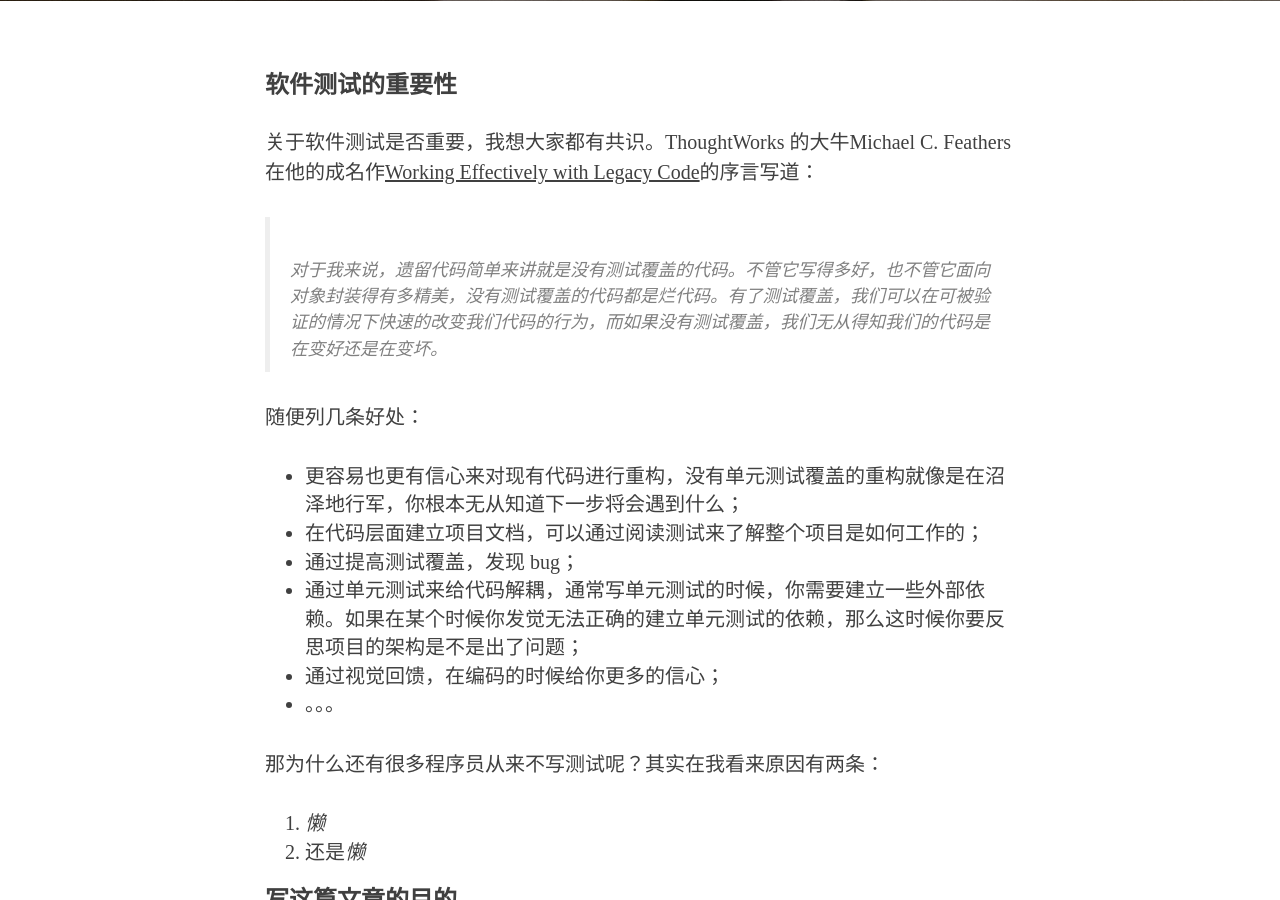
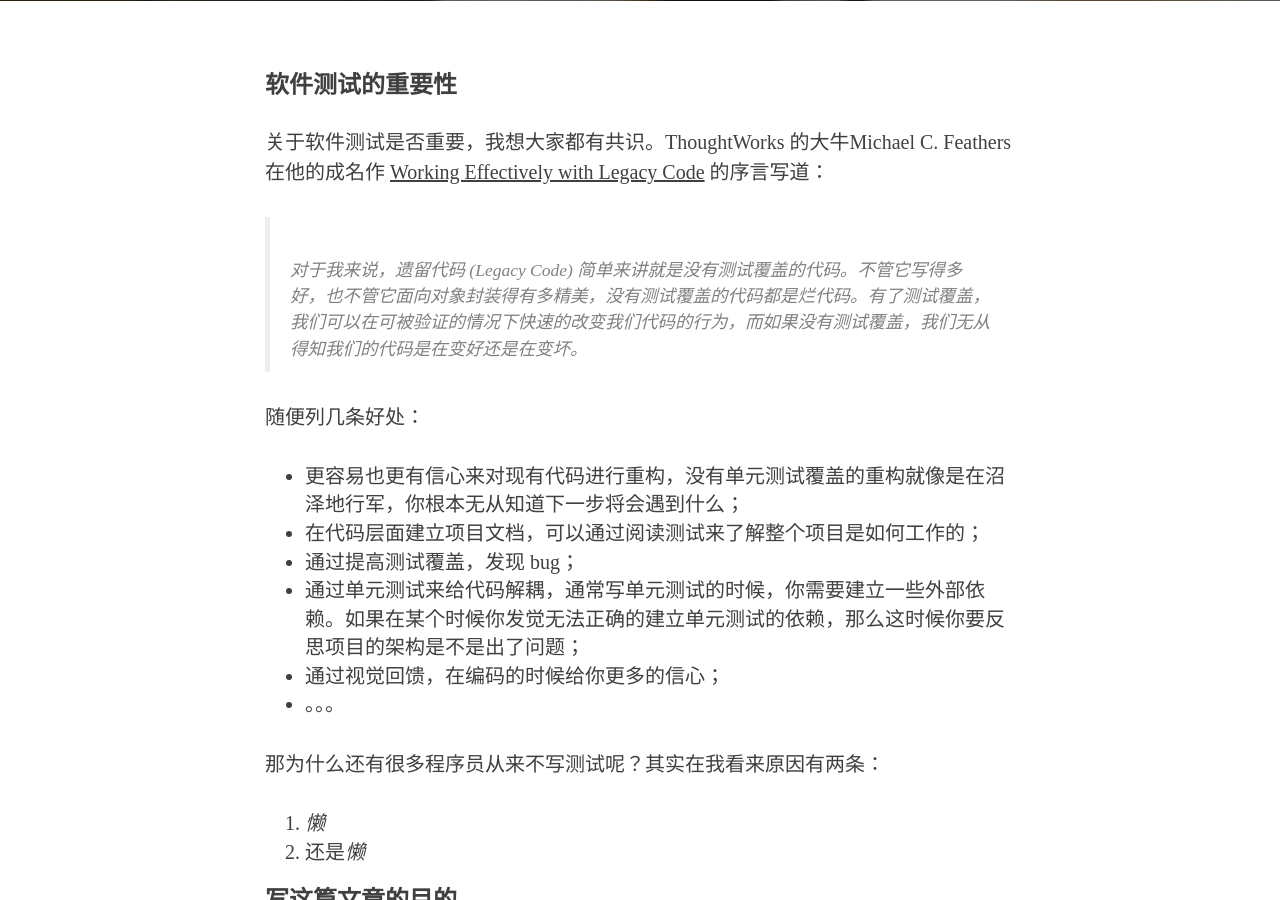
Before and after one commit to puffsun/puffsun.github.io-source, a Jekyll site: the page built from _posts/2015-04-05-how-to-test-go-code.markdown, in a window 1280 px wide and 900 px high, scrolled down 412 px. Built offline with Jekyll 4.4.1, drawn with Linux system fonts in a browser that asks for light colours; nearby versions of some CDN libraries; some web fonts are replaced; comment, search, counter and statistics services are not loaded; some of the changed text lies outside the part shown.

Commit message:
Update post.

```diff
--- a/_posts/2015-04-05-how-to-test-go-code.markdown
+++ b/_posts/2015-04-05-how-to-test-go-code.markdown
@@ -9,9 +9,9 @@ description: Test Go code with build-in testing library and third-party test lib
 ---
 
 ### 软件测试的重要性
-关于软件测试是否重要，我想大家都有共识。ThoughtWorks 的大牛Michael C. Feathers在他的成名作[Working Effectively with Legacy Code](http://www.amazon.com/Working-Effectively-Legacy-Michael-Feathers/dp/0131177052)的序言写道：
+关于软件测试是否重要，我想大家都有共识。ThoughtWorks 的大牛Michael C. Feathers在他的成名作 [Working Effectively with Legacy Code](http://www.amazon.com/Working-Effectively-Legacy-Michael-Feathers/dp/0131177052) 的序言写道：
 
->对于我来说，遗留代码简单来讲就是没有测试覆盖的代码。不管它写得多好，也不管它面向对象封装得有多精美，没有测试覆盖的代码都是烂代码。有了测试覆盖，我们可以在可被验证的情况下快速的改变我们代码的行为，而如果没有测试覆盖，我们无从得知我们的代码是在变好还是在变坏。
+>对于我来说，遗留代码 (Legacy Code) 简单来讲就是没有测试覆盖的代码。不管它写得多好，也不管它面向对象封装得有多精美，没有测试覆盖的代码都是烂代码。有了测试覆盖，我们可以在可被验证的情况下快速的改变我们代码的行为，而如果没有测试覆盖，我们无从得知我们的代码是在变好还是在变坏。
 
 随便列几条好处：
 
```
Also changed, not shown: other parts of _posts/2015-04-05-how-to-test-go-code.markdown (+4 -3 lines).
